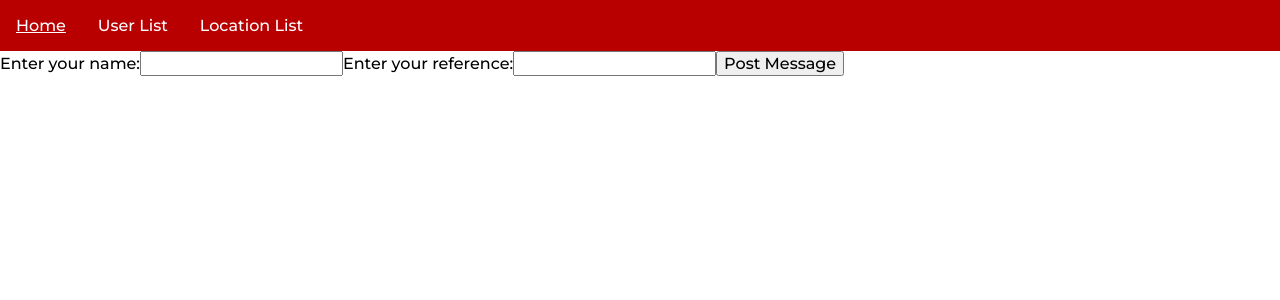
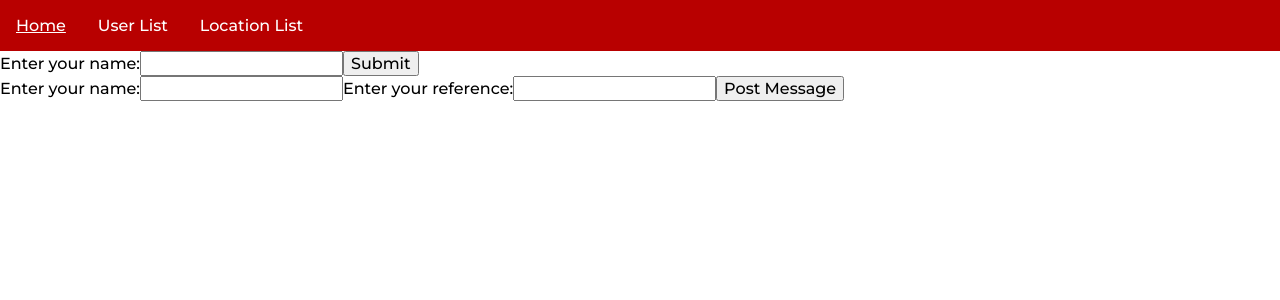
Before and after one commit to peter-breslin/react-demo, a React (Create React App) app: page / in a window 1280 px wide. Shown: the top 300 px of the page. Built offline with nearby package versions, Linux system fonts and the light colour scheme.

Commit message:
Use useRef in component

```diff
--- a/src/component/Form/SimpleForm.js
+++ b/src/component/Form/SimpleForm.js
@@ -1,12 +1,12 @@
-import { useState } from 'react';
+import { useRef } from 'react';
 
 const App = () => {
 
-    const [name, setName] = useState("");
+    const name = useRef();
 
     const handleSubmit = (event) => {
         event.preventDefault();
-        alert(`The name you entered was: ${name}`)
+        alert(`The name you entered was: ${name.current.value}`)
     }
 return(
     <>
@@ -14,8 +14,7 @@ return(
         <label>Enter your name:
         <input
             type="text"
-            value={name}
-            onChange={(e) => setName(e.target.value)} />
+            ref={name} />
         </label>
         <input type="submit" />
     </form>
--- a/src/page/Home.js
+++ b/src/page/Home.js
@@ -1,11 +1,12 @@
 
-import {  MessageQueueForm } from "../component";
+import {  MessageQueueForm, SimpleForm } from "../component";
 
 
 const App = () => {
 
     return(
       <>
+      <SimpleForm />
       <MessageQueueForm url={process.env.REACT_APP_MESSAGE_QUEUE_URL} />
       </>
     )
```
Also changed, not shown: 1 other file (tests, documents, lock files or other folders).
